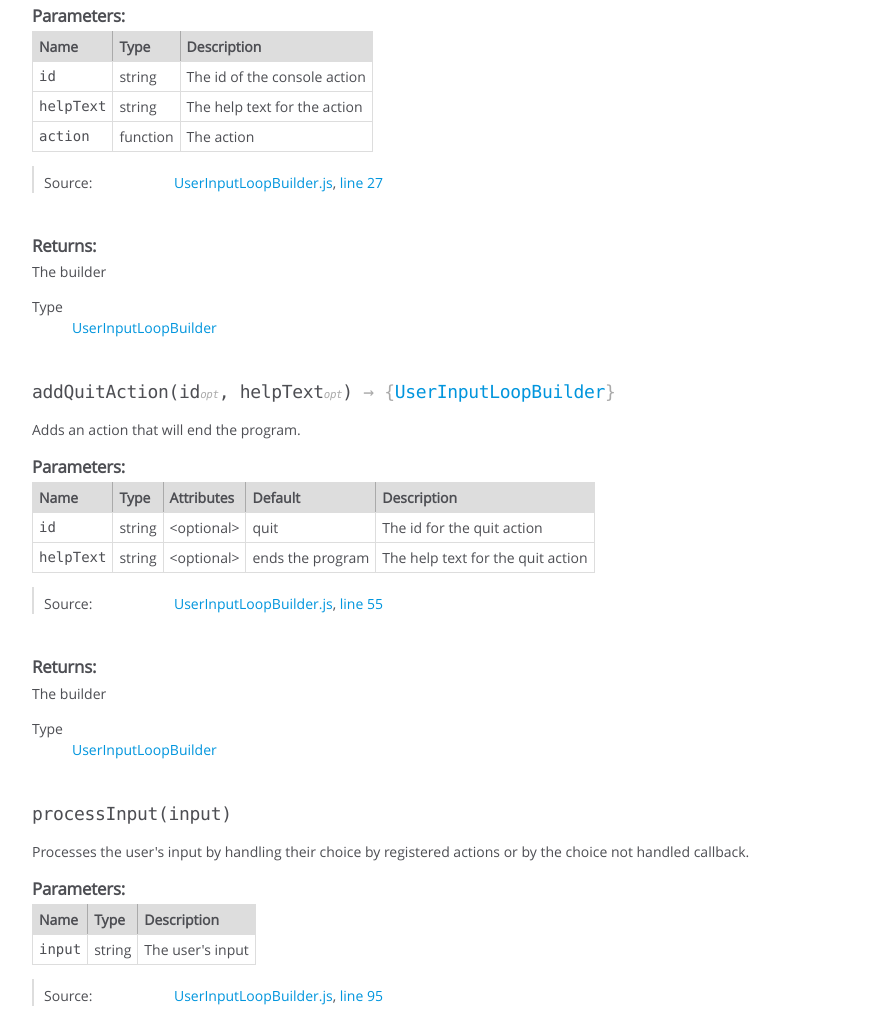
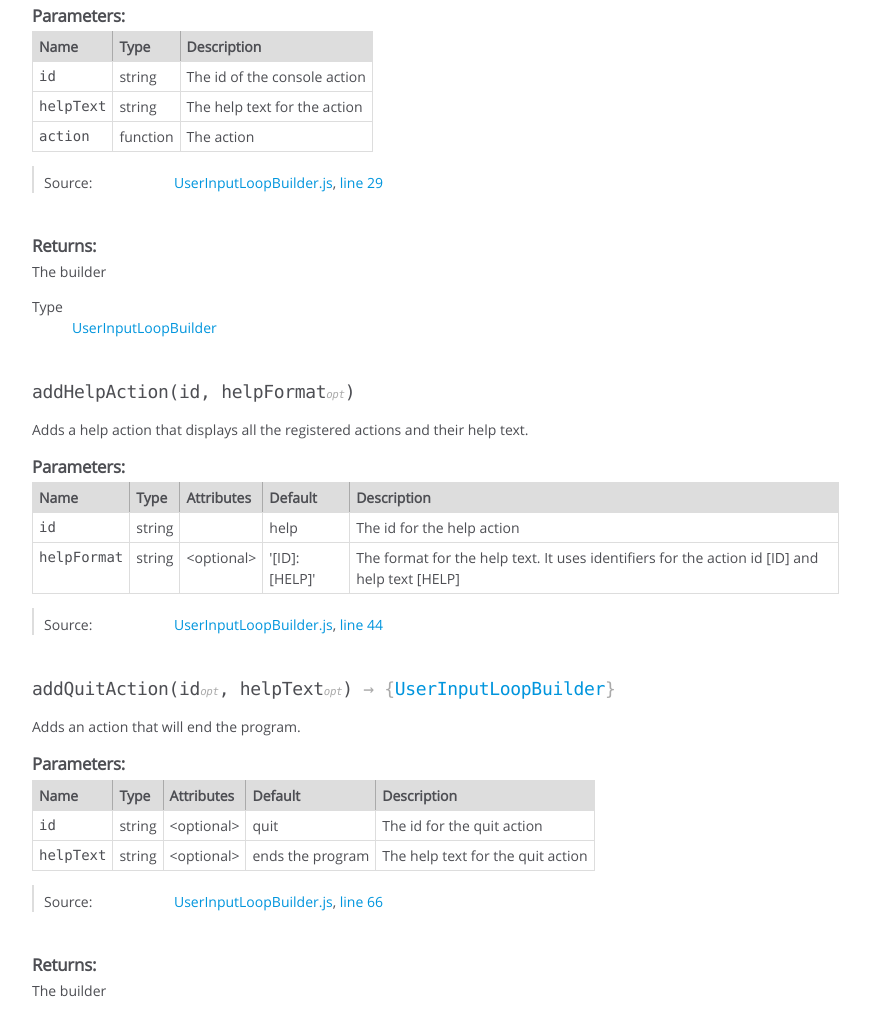
Before and after one commit to iamdudeman/node-user-input-cli, a website: page docs/UserInputLoopBuilder.html in a window 1280 px wide. Shown: the part 562-1571 px from the top of the page, without its empty margins (0-870 px from the left). Drawn offline with Linux system fonts and the light colour scheme.

Commit message:
Finished implementing addHelpAction with tests and docs

```diff
--- a/docs/UserInputLoopBuilder.html
+++ b/docs/UserInputLoopBuilder.html
@@ -298,7 +298,7 @@
 
     <dt class="tag-source">Source:</dt>
     <dd class="tag-source"><ul class="dummy"><li>
-        <a href="UserInputLoopBuilder.js.html">UserInputLoopBuilder.js</a>, <a href="UserInputLoopBuilder.js.html#line27">line 27</a>
+        <a href="UserInputLoopBuilder.js.html">UserInputLoopBuilder.js</a>, <a href="UserInputLoopBuilder.js.html#line29">line 29</a>
     </li></ul></dd>
 
 
@@ -341,6 +341,198 @@
 
     </dd>
 </dl>
+
+
+
+
+
+
+
+
+
+
+
+
+
+    <h4 class="name" id="addHelpAction"><span class="type-signature"></span>addHelpAction<span class="signature">(id, helpFormat<span class="signature-attributes">opt</span>)</span><span class="type-signature"></span></h4>
+
+
+
+
+
+
+<div class="description">
+    Adds a help action that displays all the registered actions and their help text.
+</div>
+
+
+
+
+
+
+
+
+
+    <h5>Parameters:</h5>
+
+
+<table class="params">
+    <thead>
+    <tr>
+
+        <th>Name</th>
+
+
+        <th>Type</th>
+
+
+        <th>Attributes</th>
+
+
+
+        <th>Default</th>
+
+
+        <th class="last">Description</th>
+    </tr>
+    </thead>
+
+    <tbody>
+
+
+        <tr>
+
+                <td class="name"><code>id</code></td>
+
+
+            <td class="type">
+
+
+<span class="param-type">string</span>
+
+
+
+            </td>
+
+
+                <td class="attributes">
+
+
+
+
+
+                </td>
+
+
+
+                <td class="default">
+
+                    help
+
+                </td>
+
+
+            <td class="description last">The id for the help action</td>
+        </tr>
+
+
+
+        <tr>
+
+                <td class="name"><code>helpFormat</code></td>
+
+
+            <td class="type">
+
+
+<span class="param-type">string</span>
+
+
+
+            </td>
+
+
+                <td class="attributes">
+
+                    &lt;optional><br>
+
+
+
+
+
+                </td>
+
+
+
+                <td class="default">
+
+                    '[ID]: [HELP]'
+
+                </td>
+
+
+            <td class="description last">The format for the help text. It uses identifiers for the action id [ID] and help text [HELP]</td>
+        </tr>
+
+
+    </tbody>
+</table>
+
+
+
+
+
+
+<dl class="details">
+
+
+
+
+
+
+
+
+
+
+
+
+
+
+
+
+
+
+
+
+
+
+
+
+
+
+    <dt class="tag-source">Source:</dt>
+    <dd class="tag-source"><ul class="dummy"><li>
+        <a href="UserInputLoopBuilder.js.html">UserInputLoopBuilder.js</a>, <a href="UserInputLoopBuilder.js.html#line44">line 44</a>
+    </li></ul></dd>
+
+
+
+
+
+
+
+</dl>
+
+
+
+
+
+
+
+
+
+
+
 
 
 
@@ -514,7 +706,7 @@
 
     <dt class="tag-source">Source:</dt>
     <dd class="tag-source"><ul class="dummy"><li>
-        <a href="UserInputLoopBuilder.js.html">UserInputLoopBuilder.js</a>, <a href="UserInputLoopBuilder.js.html#line55">line 55</a>
+        <a href="UserInputLoopBuilder.js.html">UserInputLoopBuilder.js</a>, <a href="UserInputLoopBuilder.js.html#line66">line 66</a>
     </li></ul></dd>
 
 
@@ -671,7 +863,7 @@
 
     <dt class="tag-source">Source:</dt>
     <dd class="tag-source"><ul class="dummy"><li>
-        <a href="UserInputLoopBuilder.js.html">UserInputLoopBuilder.js</a>, <a href="UserInputLoopBuilder.js.html#line95">line 95</a>
+        <a href="UserInputLoopBuilder.js.html">UserInputLoopBuilder.js</a>, <a href="UserInputLoopBuilder.js.html#line110">line 110</a>
     </li></ul></dd>
 
 
@@ -806,7 +998,7 @@
 
     <dt class="tag-source">Source:</dt>
     <dd class="tag-source"><ul class="dummy"><li>
-        <a href="UserInputLoopBuilder.js.html">UserInputLoopBuilder.js</a>, <a href="UserInputLoopBuilder.js.html#line66">line 66</a>
+        <a href="UserInputLoopBuilder.js.html">UserInputLoopBuilder.js</a>, <a href="UserInputLoopBuilder.js.html#line81">line 81</a>
     </li></ul></dd>
 
 
@@ -963,7 +1155,7 @@
 
     <dt class="tag-source">Source:</dt>
     <dd class="tag-source"><ul class="dummy"><li>
-        <a href="UserInputLoopBuilder.js.html">UserInputLoopBuilder.js</a>, <a href="UserInputLoopBuilder.js.html#line81">line 81</a>
+        <a href="UserInputLoopBuilder.js.html">UserInputLoopBuilder.js</a>, <a href="UserInputLoopBuilder.js.html#line96">line 96</a>
     </li></ul></dd>
 
 
@@ -1071,7 +1263,7 @@
 
     <dt class="tag-source">Source:</dt>
     <dd class="tag-source"><ul class="dummy"><li>
-        <a href="UserInputLoopBuilder.js.html">UserInputLoopBuilder.js</a>, <a href="UserInputLoopBuilder.js.html#line109">line 109</a>
+        <a href="UserInputLoopBuilder.js.html">UserInputLoopBuilder.js</a>, <a href="UserInputLoopBuilder.js.html#line124">line 124</a>
     </li></ul></dd>
 
 
@@ -1121,7 +1313,7 @@
 <br class="clear">
 
 <footer>
-    Documentation generated by <a href="https://github.com/jsdoc3/jsdoc">JSDoc 3.5.5</a> on Sat Aug 11 2018 22:00:18 GMT-0500 (Central Daylight Time)
+    Documentation generated by <a href="https://github.com/jsdoc3/jsdoc">JSDoc 3.5.5</a> on Sun Aug 12 2018 20:31:14 GMT-0500 (Central Daylight Time)
 </footer>
 
 <script> prettyPrint(); </script>
```
Also changed, not shown: docs/ConsoleAction.html (+1 -1 lines), docs/ConsoleAction.js.html (+1 -1 lines), docs/UserInputLoopBuilder.js.html (+21 -6 lines), docs/global.html (+1 -1 lines), docs/index.html (+2 -7 lines), docs/userInputUtils.js.html (+1 -1 lines), src/UserInputLoopBuilder.js (+20 -5 lines), src/UserInputLoopBuilder.test.js (+81 -42 lines), README.md.
